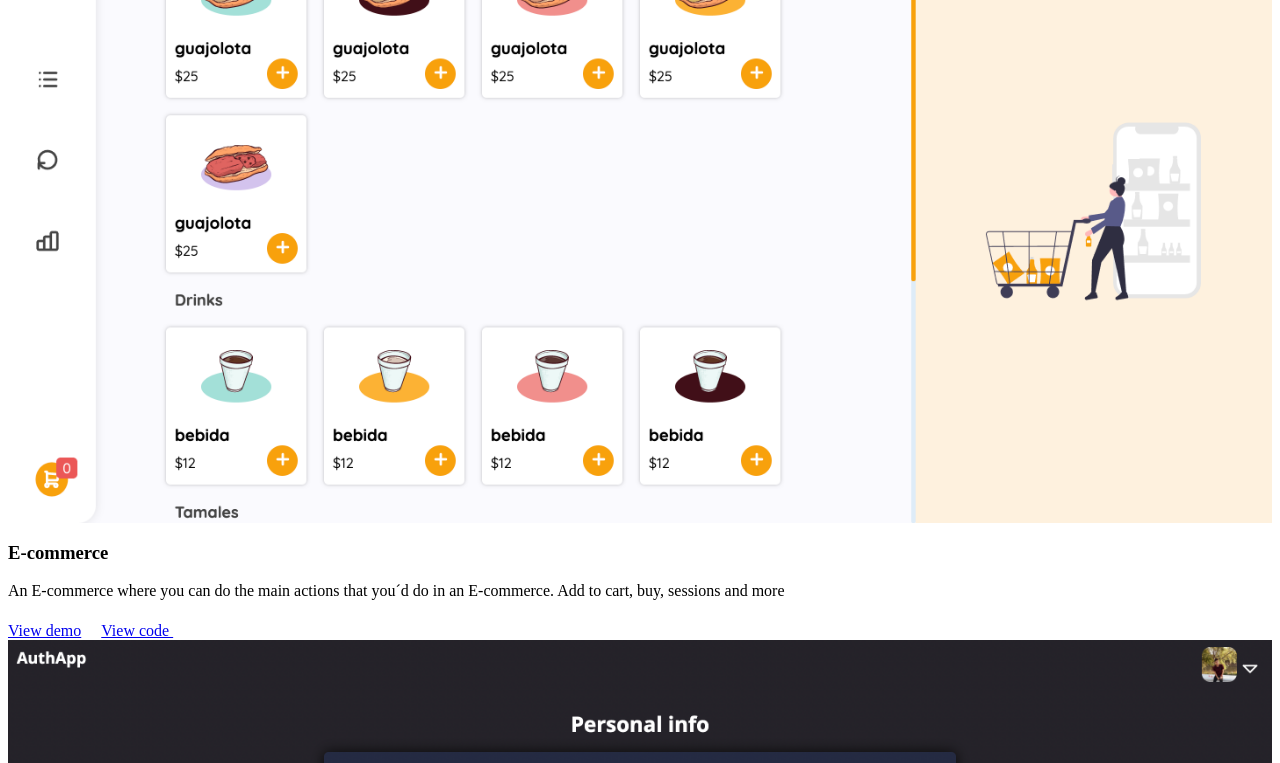
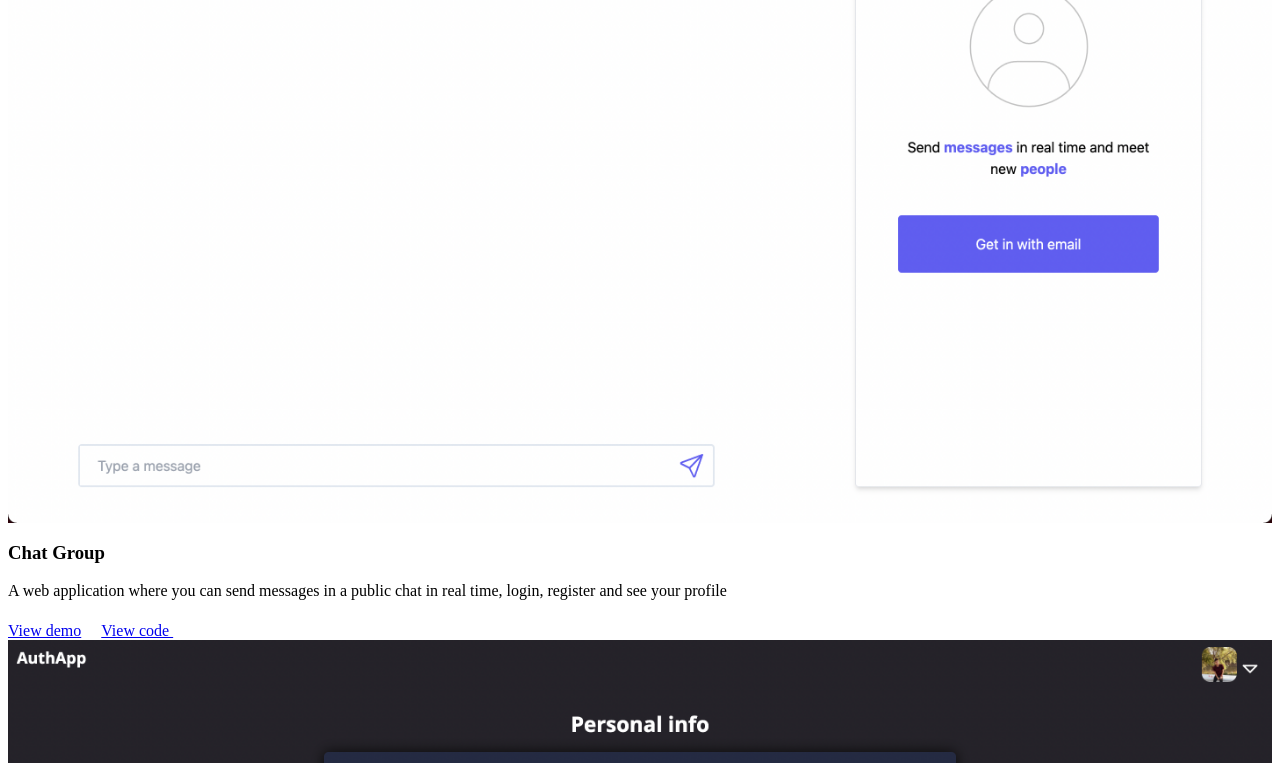
Before and after one commit to sam-621/rogeliosamuel.com, a Next.js app: page / in a window 1280 px wide. Shown: the part 752-1515 px from the top of the page. Built offline with nearby package versions, Linux system fonts and the light colour scheme.

Commit message:
add lastest project

```diff
--- a/components/molecules/ProjectCard.tsx
+++ b/components/molecules/ProjectCard.tsx
@@ -4,29 +4,39 @@ import { TProject } from '../../interfaces/project.interface'
 
 const ProjectCard: FC<Props> = ({ project }) => {
   return (
-    <article className="shadow rounded-lg bg-card-background mx-2.5 sm:mx-16 md:mx-0 pb-2">
-      <div className="">
+    <article className='shadow rounded-lg bg-card-background mx-2.5 sm:mx-16 md:mx-0 pb-2'>
+      <div className=''>
         <Image
-          className="rounded-tr-lg rounded-tl-lg object-cover transition-all"
+          className='rounded-tr-lg rounded-tl-lg object-cover transition-all'
           src={project.image}
           alt={project.name}
-          width="300"
-          height="170"
-          layout="responsive"
-          placeholder="blur"
+          width='300'
+          height='170'
+          layout='responsive'
+          placeholder='blur'
           blurDataURL={project.image}
         />
       </div>
-      <div className="rounded-br-lg rounded-bl-lg p-2.5">
-        <h3 className="text-white text-lg">{project.name}</h3>
-        <p className="text-subtitle text-sm">{project.shortDescription}</p>
-        <div className="mt-5 flex justify-around">
-          <a className="bg-secondary text-white p-2 rounded-md flex" href={project.demo}>
+      <div className='rounded-br-lg rounded-bl-lg p-2.5'>
+        <h3 className='text-white text-lg'>{project.name}</h3>
+        <p className='text-subtitle text-sm'>{project.shortDescription}</p>
+        <div className='mt-5 flex justify-around'>
+          <a
+            className='bg-secondary text-white p-2 rounded-md flex'
+            href={project.demo}
+            target='_blank'
+            rel='noreferrer'
+          >
             View demo
-            <img className="ml-1" src="/icons/view_demo.svg" alt="view demo" />
+            <img className='ml-1' src='/icons/view_demo.svg' alt='view demo' />
           </a>
-          <a href={project.repo} className="flex bg-black text-white rounded-md p-2">
-            View code <img src="/icons/view_repo.svg" alt="view repo" />
+          <a
+            href={project.repo}
+            className='flex bg-black text-white rounded-md p-2'
+            target='_blank'
+            rel='noreferrer'
+          >
+            View code <img src='/icons/view_repo.svg' alt='view repo' />
           </a>
         </div>
       </div>
--- a/data/projects.ts
+++ b/data/projects.ts
@@ -3,12 +3,12 @@ import { TProject } from '../interfaces/project.interface'
 const projects: TProject[] = [
   {
     id: 0,
-    name: 'E-commerce',
+    name: 'Chat Group',
     shortDescription:
-      'An E-commerce where you can do the main actions that you´d do in an E-commerce. Add to cart, buy, sessions and more',
-    image: '/images/ecommerce.png',
-    demo: 'https://ecommerce-rs.vercel.app/',
-    repo: 'https://github.com/rogeliosamuel621/e-commerce',
+      'A web application where you can send messages in a public chat in real time, login, register and see your profile',
+    image: '/images/chat-group.png',
+    demo: 'https://chat-group-rs.vercel.app/',
+    repo: 'https://github.com/rogeliosamuel621/Chat-Group',
   },
   {
     id: 1,
```
Also changed, not shown: public/images/chat-group.png (added).
